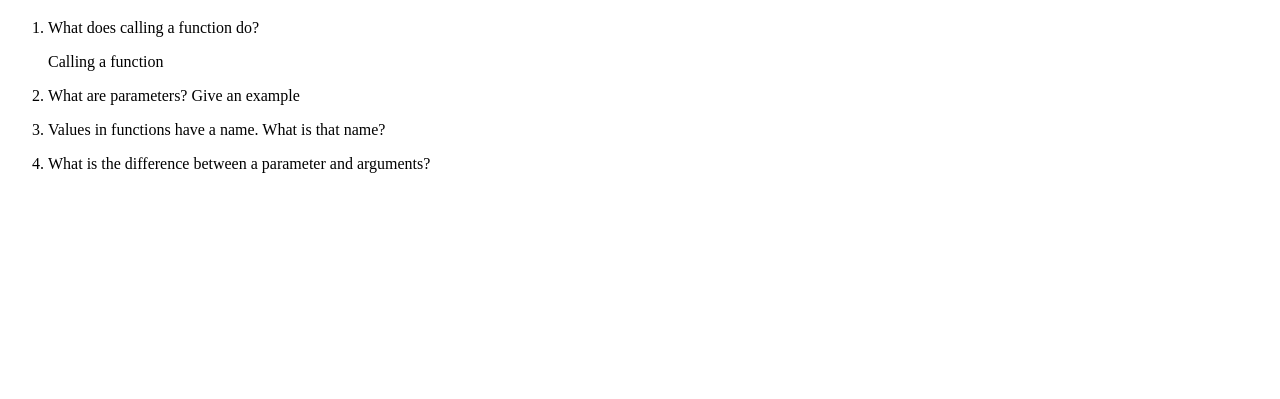
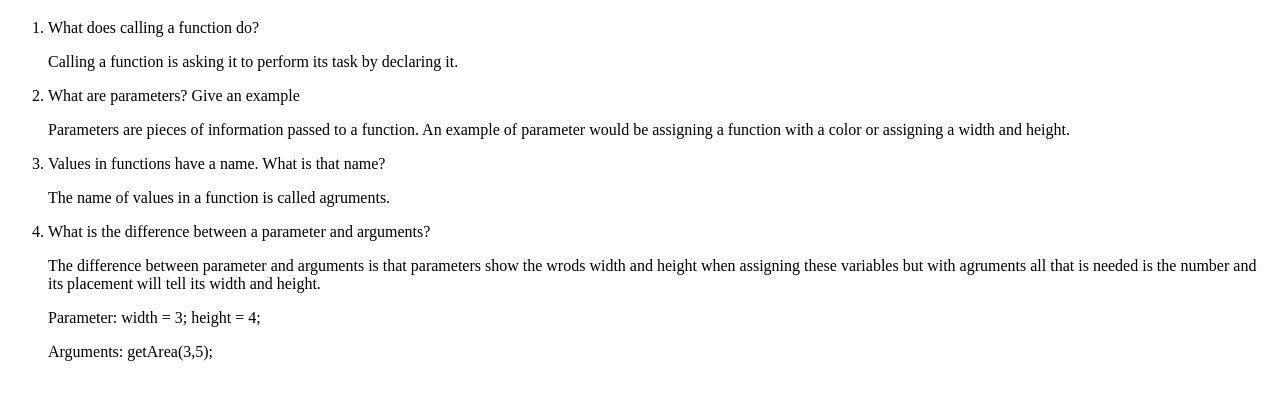
Before and after one commit to akeilah8/Unit_3_Functions_Methods_Objects_Akeilah_Plummer, a plain HTML site: page index.html in a window 1280 px wide. Shown: the part 61-460 px from the top of the page. Drawn offline with Linux system fonts and the light colour scheme.

Commit message:
added more info

```diff
--- a/index.html
+++ b/index.html
@@ -11,14 +11,22 @@
 <body>
   <h1>Check for Understanding</h1>
   <ol>
+
     <li>What does calling a function do?</li>
-      <p>Calling a function </p>
+      <p>Calling a function is asking it to perform its task by declaring it.</p>
+
     <li>What are parameters? Give an example</li>
-    <p></p>
+    <p>Parameters are pieces of information passed to a function. An example of parameter would be assigning a function with a color or assigning a width and height.</p>
+
     <li>Values in functions have a name. What is that name?</li>
-    <p></p>
+    <p>The name of values in a function is called agruments.</p>
+
     <li>What is the difference between a parameter and arguments?</li>
-    <p></p>
+    <p> The difference between parameter and arguments is that parameters show the wrods width and height when assigning these variables but with agruments all that is needed is the number and its placement will tell its width and height.</p>
+    <p>Parameter: width = 3;
+                  height = 4;</p>
+    <p>Arguments: getArea(3,5);</p>
+
   </ol>
   <script src="script.js"></script>
 </body>
```
